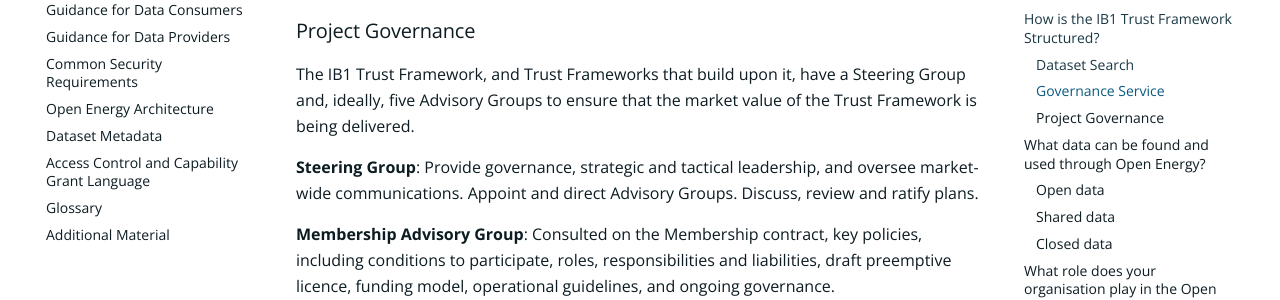
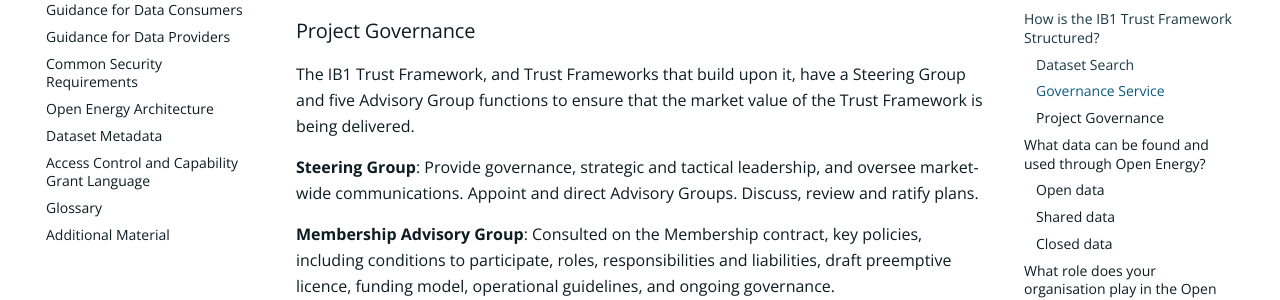
Before and after one commit to icebreakerone/ib1-technical-docs, an MkDocs documentation site: the page built from docs/ops_guidelines/introduction.md, in a window 1280 px wide and 900 px high, scrolled down 3308 px. Shown: the part 197-497 px from the top of the window. Built offline with MkDocs 1.6.1 and Material for MkDocs 9.7.7, drawn with Linux system fonts in a browser that asks for light colours; the version menu is left out.

Commit message:
docs/ops_guidelines/introduction.md updated from https://stackedit.net/

```diff
--- a/docs/ops_guidelines/introduction.md
+++ b/docs/ops_guidelines/introduction.md
@@ -74,7 +74,7 @@
 Service provides a mechanism to reduce friction and bilateral contract negotiation, even when requesting access to multiple datasets from different providers.
 
 ### Project Governance
-The IB1 Trust Framework, and Trust Frameworks that build upon it, have a Steering Group and, ideally, five Advisory Groups to ensure that the market value of the Trust Framework is being delivered.
+The IB1 Trust Framework, and Trust Frameworks that build upon it, have a Steering Group and five Advisory Group functions to ensure that the market value of the Trust Framework is being delivered.
 
 **Steering Group**: Provide governance, strategic and tactical leadership, and oversee market-wide communications. Appoint and direct Advisory Groups. Discuss, review and ratify plans.
 
```
Also changed, not shown: other parts of docs/ops_guidelines/introduction.md (+1 -1 lines).
